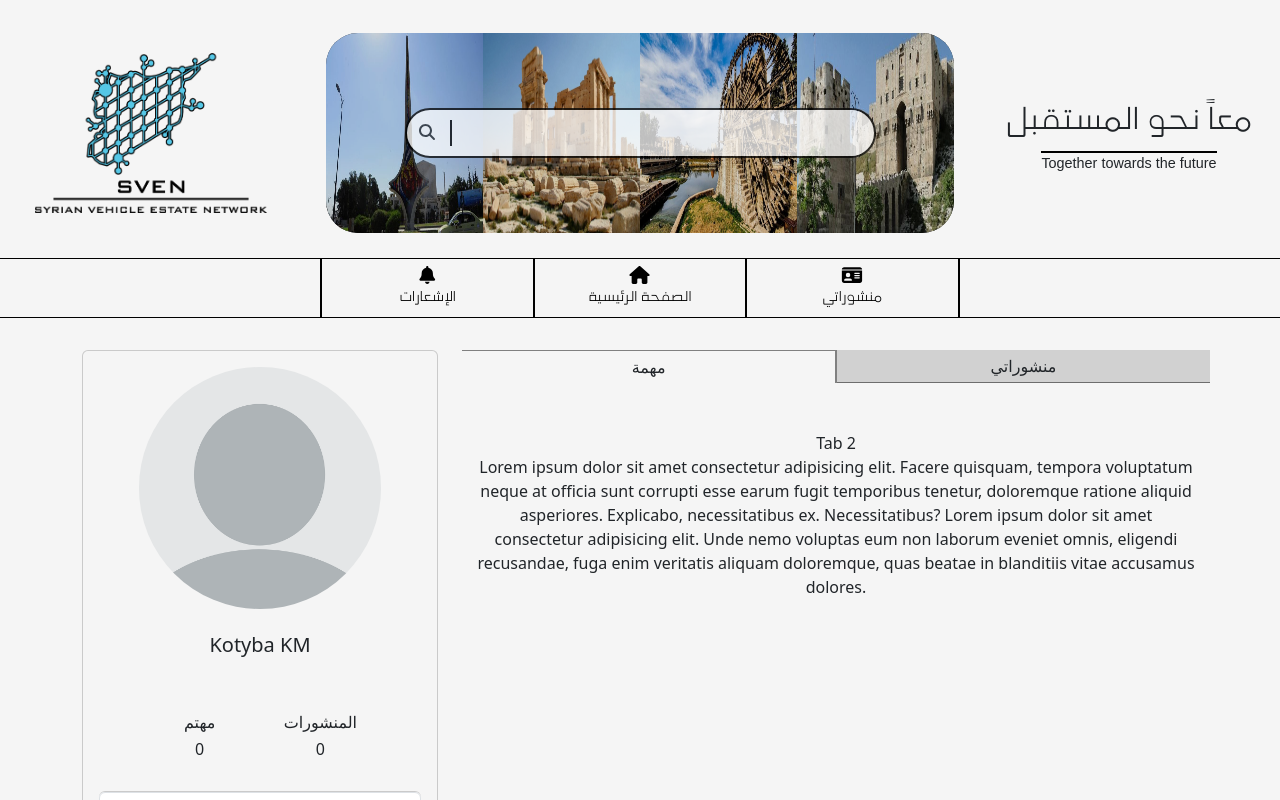
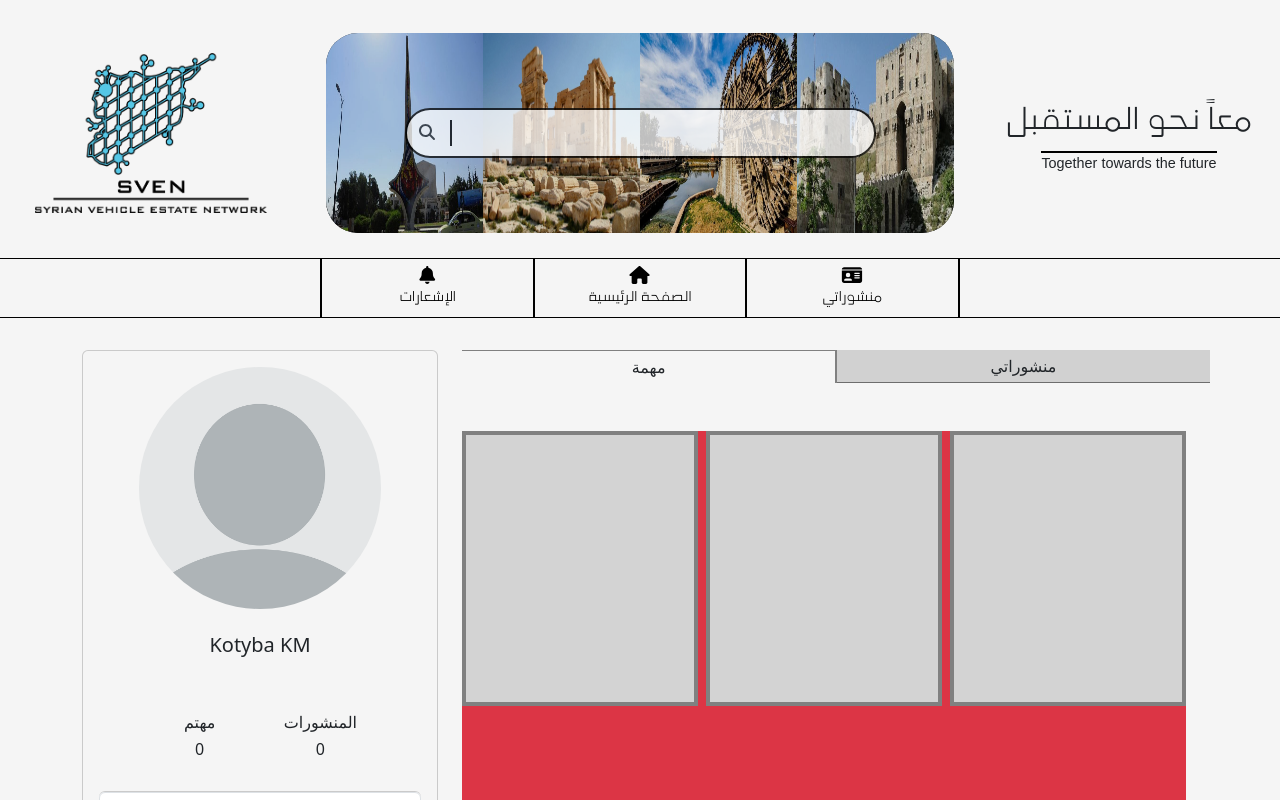
Before and after one commit to kotyba-km/SVEN, a React (Vite) app: page /profile in a window 1280 px wide. Both pictures are taken after a click on the element "مهمة". Shown: the top 800 px of the page. Built offline with nearby package versions, Linux system fonts and the light colour scheme; a web font is replaced by a local one.

Commit message:
profile hero page V-0.3.1

```diff
--- a/src/components/ProfileHero.jsx
+++ b/src/components/ProfileHero.jsx
@@ -18,8 +18,8 @@ export default function ProfileHero() {
     setToggleState(index);
   };
   return (
-    <div className={`w-100 ${styles.bgSmoke}`}>
-      <Container className={`pt-4`}>
+    <div className={`w-100 d-flex justify-content-center ${styles.bgSmoke}`}>
+      <Container className={`w-100 pt-4 mx-0`}>
         <Row>
           <Col
             lg={4}
@@ -116,10 +116,11 @@ export default function ProfileHero() {
                   toggleState === 1 ? styles.contentActive : ""
                 }`}
               >
-                Tab 1 <br /> Lorem ipsum dolor sit amet consectetur adipisicing
-                elit. Laboriosam quis doloribus sit, consequuntur placeat illo
-                quidem! Eveniet vel numquam asperiores nulla quis expedita sint
-                explicabo ducimus! Repellat suscipit veniam accusamus!
+                <Row className="w-100 h-100 gap-2 bg-warning">
+                  <Col className={`h-50 ${styles.myPosts} `}></Col>
+                  <Col className={`h-50 ${styles.myPosts} `}></Col>
+                  <Col className={`h-50 ${styles.myPosts} `}></Col>
+                </Row>
               </Col>
               <Col
                 xl={12}
@@ -127,14 +128,11 @@ export default function ProfileHero() {
                   toggleState === 2 ? styles.contentActive : ""
                 }`}
               >
-                Tab 2 <br /> Lorem ipsum dolor sit amet consectetur adipisicing
-                elit. Facere quisquam, tempora voluptatum neque at officia sunt
-                corrupti esse earum fugit temporibus tenetur, doloremque ratione
-                aliquid asperiores. Explicabo, necessitatibus ex.
-                Necessitatibus? Lorem ipsum dolor sit amet consectetur
-                adipisicing elit. Unde nemo voluptas eum non laborum eveniet
-                omnis, eligendi recusandae, fuga enim veritatis aliquam
-                doloremque, quas beatae in blanditiis vitae accusamus dolores.
+                <Row className="w-100 h-100 gap-2 bg-danger">
+                  <Col className={`h-50 ${styles.myPosts} `}></Col>
+                  <Col className={`h-50 ${styles.myPosts} `}></Col>
+                  <Col className={`h-50 ${styles.myPosts} `}></Col>
+                </Row>
               </Col>
             </Row>
           </Col>
--- a/src/components/profile.module.css
+++ b/src/components/profile.module.css
@@ -31,6 +31,10 @@
 .contentActive {
   display: block;
 }
+.myPosts {
+  border: 4px solid gray;
+  background-color: lightgray;
+}
 .cardListItem:hover {
   filter: brightness(0.95);
   cursor: pointer;
```
